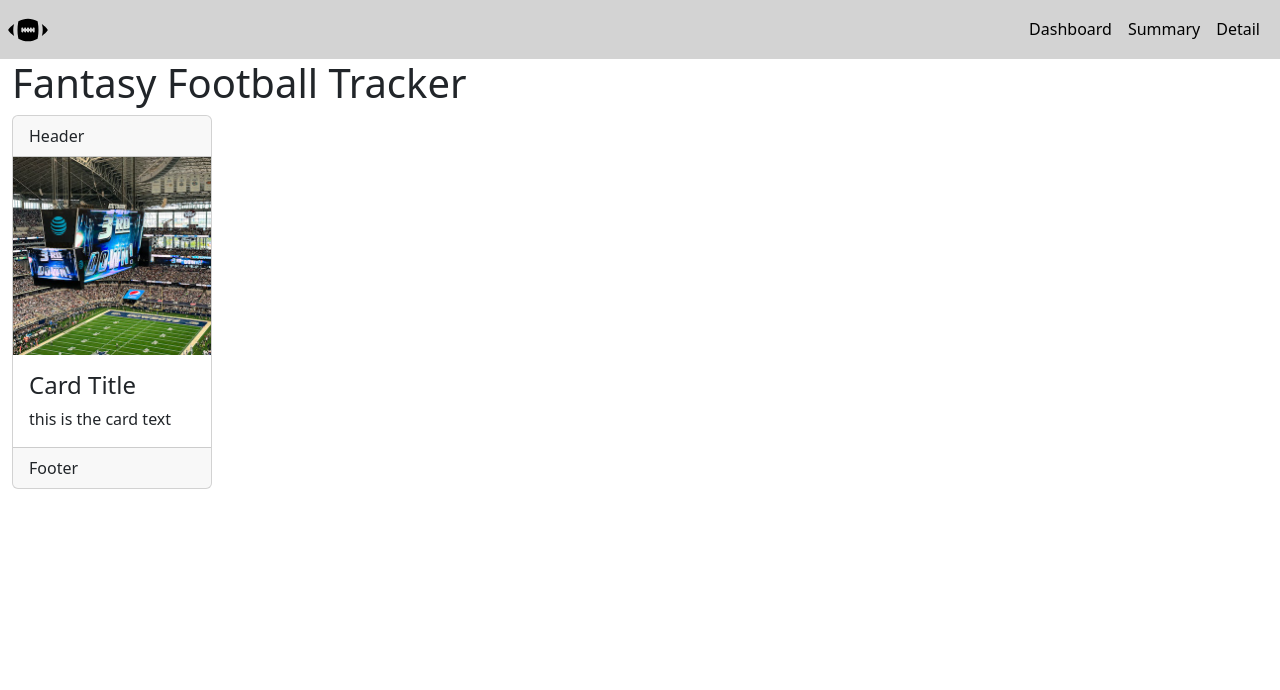
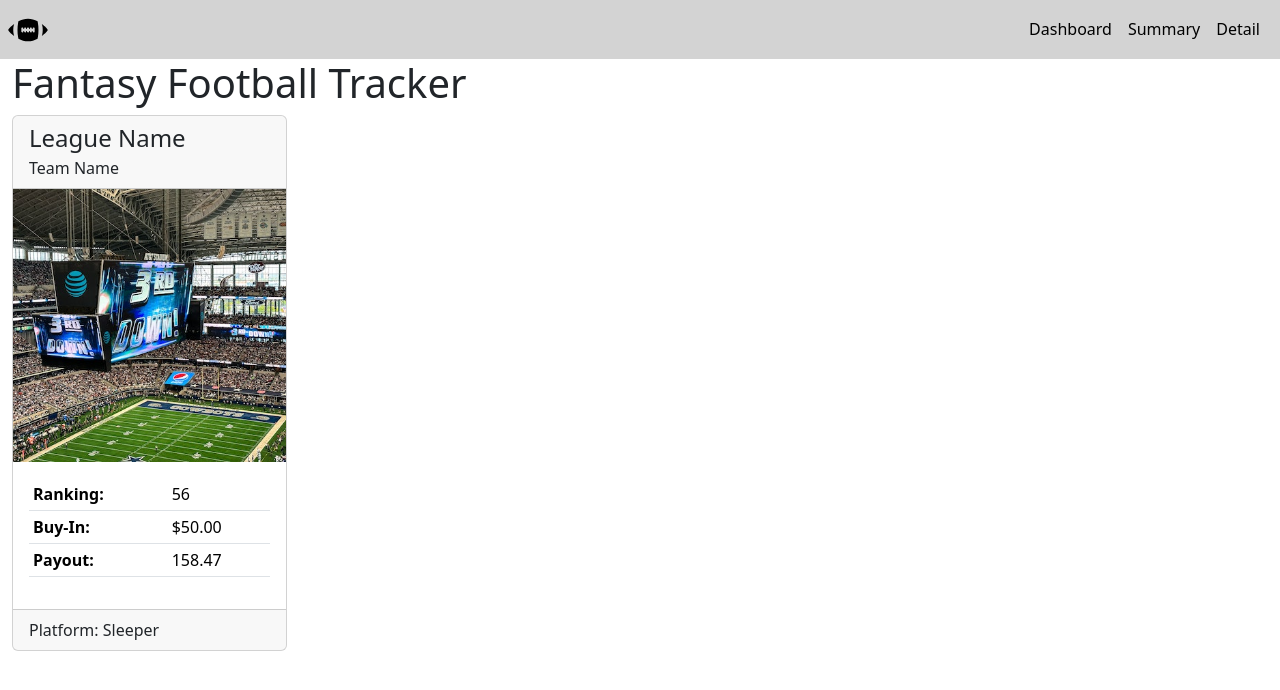
Before and after one commit to ShayEllis/football-league-tracker, a React (Vite) app: page /Dashboard in a window 1280 px wide. Shown: the top 690 px of the page. Built offline with nearby package versions, Linux system fonts and the light colour scheme.

Commit message:
customizing card layout

```diff
--- a/src/features/card/card.jsx
+++ b/src/features/card/card.jsx
@@ -1,15 +1,41 @@
 import footballStadium from '../../assets/football-stadium.jpg'
+import Table from '../table/table'
 
 const Card = () => {
   return (
     <div className='card'>
-      <p className='card-header'>Header</p>
-      <img className='' src={footballStadium} />
+      <div className='card-header'>
+        <h4 className='card-title'>League Name</h4>
+        <p className='card-subtitle'>Team Name</p>
+      </div>
+      <img src={footballStadium} />
       <div className='card-body'>
-        <h4 className='card-title'>Card Title</h4>
-        <p className='card-text'>this is the card text</p>
+        {/* <p className='card-text mb-1'>Ranking: 56</p>
+        <p className='card-text mb-1'>Buy-In: $50.00</p>
+        <p className='card-text'>Payout: $158.47</p> */}
+        <div className='table-responsive'>
+          <table className='table table-sm'>
+            <tbody>
+              <tr>
+                <th scope='row'>Ranking:</th>
+                <td>56</td>
+              </tr>
+              <tr>
+                <th scope='row'>Buy-In:</th>
+                <td>$50.00</td>
+              </tr>
+              <tr>
+                <th scope='row'>Payout:</th>
+                <td>158.47</td>
+              </tr>
+            </tbody>
+          </table>
+        </div>
       </div>
-      <div className='card-footer'>Footer</div>
+      {/* <div className='card-footer'>Footer</div> */}
+      <div className='card-footer'>
+        <p className='card-text'>Platform: Sleeper</p>
+      </div>
     </div>
   )
 }
--- a/src/features/card/card.scss
+++ b/src/features/card/card.scss
@@ -1,3 +1,3 @@
 .card {
-  width: 200px;
+  width: 275px;
 }
```
